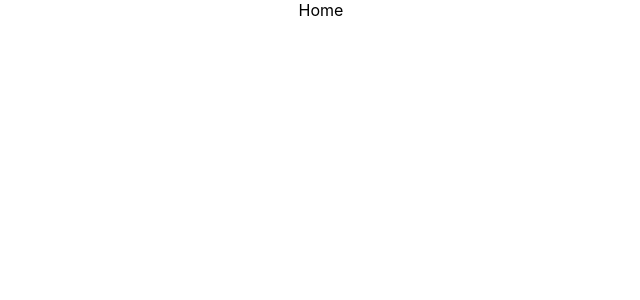
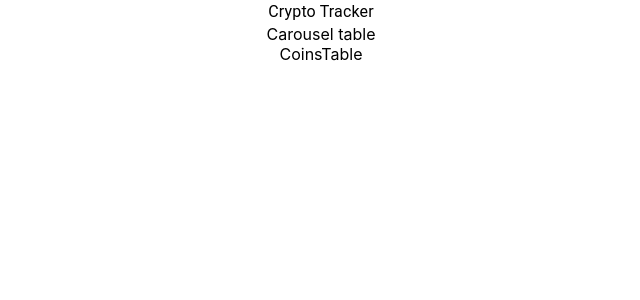
Before and after one commit to hritikd3/coin-stats, a React (Create React App) app: page / in a window 1280 px wide. Shown: the top 300 px of the page, without its empty margins (319-959 px from the left). Built offline with nearby package versions, Linux system fonts and the light colour scheme.

Commit message:
updated packages

```diff
--- a/package.json
+++ b/package.json
@@ -3,6 +3,8 @@
   "version": "0.1.0",
   "private": true,
   "dependencies": {
+    "@material-ui/core": "^4.12.4",
+    "@material-ui/icons": "^4.11.3",
     "@testing-library/jest-dom": "^5.16.5",
     "@testing-library/react": "^13.4.0",
     "@testing-library/user-event": "^13.5.0",
--- /dev/null
+++ b/src/components/banner/Banner.js
@@ -0,0 +1,17 @@
+import React from "react";
+import Carousel from "../carousel/Carousel";
+import "./Banner.css";
+import { Typography } from "@material-ui/core";
+
+function Banner() {
+  return (
+    <div className="banner">
+      <Typography varient="h1" align="center">
+        Crypto Tracker
+      </Typography>
+      <Carousel />
+    </div>
+  );
+}
+
+export default Banner;
--- /dev/null
+++ b/src/components/carousel/Carousel.js
@@ -0,0 +1,10 @@
+import React from 'react'
+import './Carousel.css'
+
+function Carousel() {
+  return (
+    <div>Carousel table</div>
+  )
+}
+
+export default Carousel
--- /dev/null
+++ b/src/components/coins-table/CoinsTable.js
@@ -0,0 +1,10 @@
+import React from 'react'
+import './CoinsTable.css'
+
+function CoinsTable() {
+  return (
+    <div>CoinsTable</div>
+  )
+}
+
+export default CoinsTable
--- /dev/null
+++ b/src/components/index.js
@@ -0,0 +1,9 @@
+import Carousel from "./carousel/Carousel";
+import Banner from "./banner/Banner";
+import CoinsTable from "./coins-table/CoinsTable";
+
+export{
+    Banner,
+    Carousel,
+    CoinsTable
+}
--- a/src/pages/home/Home.js
+++ b/src/pages/home/Home.js
@@ -1,8 +1,7 @@
 import React from "react";
 import "./Home.css";
-
-const Home = () => {
-  return <div>Home</div>;
-};
+import { Banner, CoinsTable } from "../../components";
+function Home(){
+  return <div className="home-page"> <Banner /> <CoinsTable />  </div>; };
 
 export default Home;
```
Also changed, not shown: src/components/banner/Banner.css (added), src/components/carousel/Carousel.css (added), src/components/coins-table/CoinsTable.css (added), 1 other file (tests, documents, lock files or other folders).
